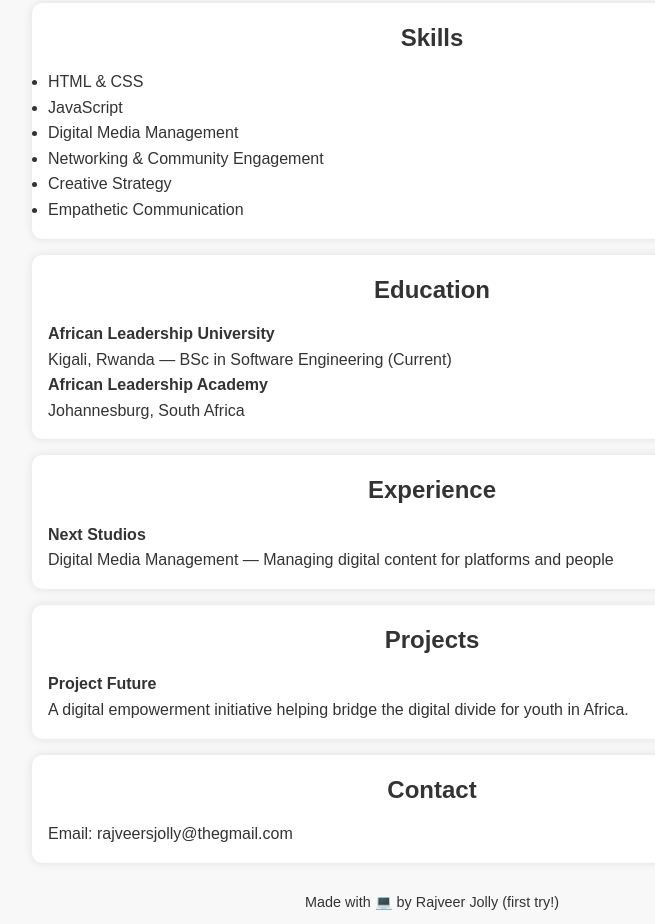
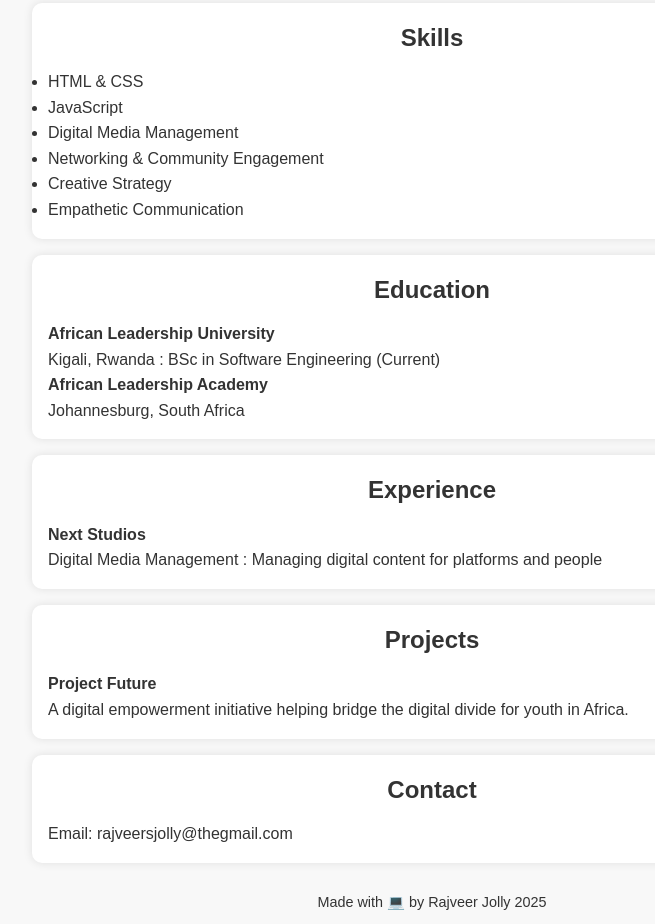
Before and after one commit to SpaceMan619/portfolio_assignment, a plain HTML site: page index.html in a window 1280 px wide. Shown: the part 310-1234 px from the top of the page, without its empty margins (208-863 px from the left). Drawn offline with Linux system fonts and the light colour scheme.

Commit message:
minor idits for better readability

```diff
--- a/index.html
+++ b/index.html
@@ -46,7 +46,7 @@
   <section id="education">
     <h2>Education</h2>
     <p><strong>African Leadership University</strong><br>
-    Kigali, Rwanda — BSc in Software Engineering (Current)</p>
+    Kigali, Rwanda : BSc in Software Engineering (Current)</p>
     <p><strong>African Leadership Academy</strong><br>
     Johannesburg, South Africa</p>
   </section>
@@ -55,7 +55,7 @@
   <section id="experience">
     <h2>Experience</h2>
     <p><strong>Next Studios</strong><br>
-    Digital Media Management — Managing digital content for platforms and people</p>
+    Digital Media Management :  Managing digital content for platforms and people</p>
   </section>
 
   <!-- my side hustle -->
@@ -73,7 +73,7 @@
 
   <!-- exit -->
   <footer>
-    <p>Made with 💻 by Rajveer Jolly (first try!)</p>
+    <p>Made with 💻 by Rajveer Jolly 2025 </p>
   </footer>
 
   <script>
```
